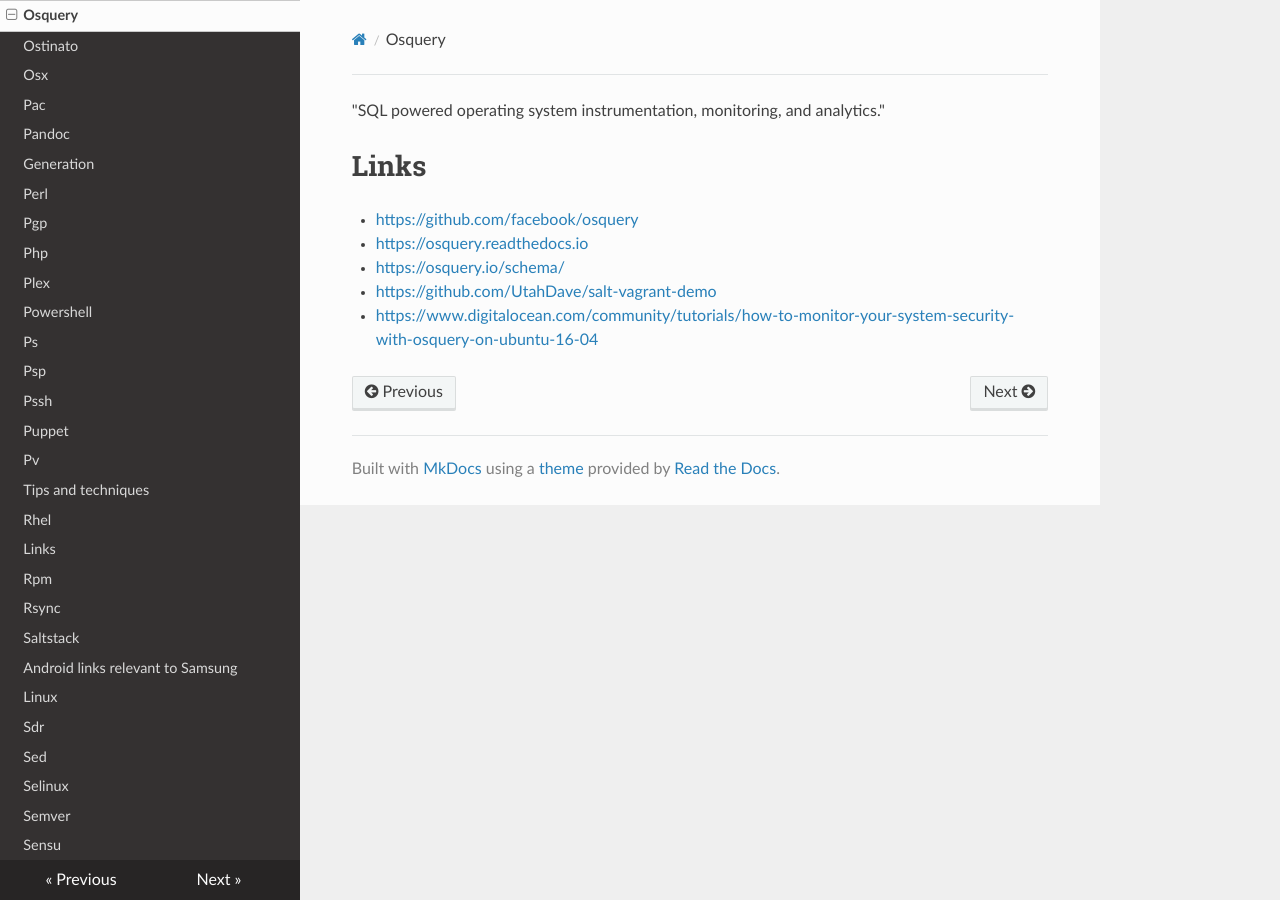
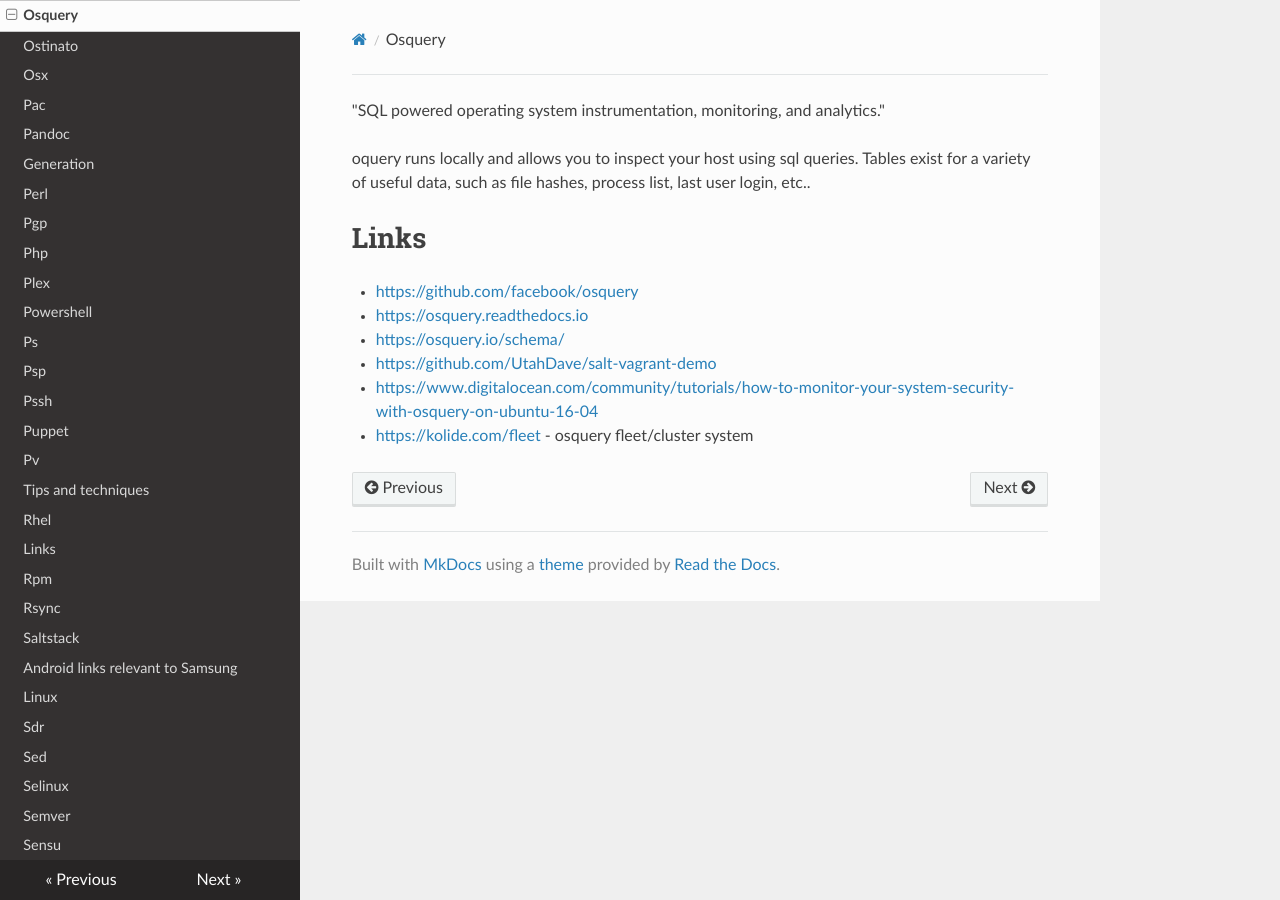
Before and after one commit to lando-cal/tech-notes, an MkDocs documentation site: the page built from docs/osquery.md, in a window 1280 px wide. Built offline with MkDocs 1.6.1, drawn with Linux system fonts in a browser that asks for light colours; nearby versions of some CDN libraries.

Commit message:
Add more notes

```diff
--- a/docs/osquery.md
+++ b/docs/osquery.md
@@ -1,4 +1,6 @@
 "SQL powered operating system instrumentation, monitoring, and analytics."
+
+oquery runs locally and allows you to inspect your host using sql queries. Tables exist for a variety of useful data, such as file hashes, process list, last user login, etc..
 
 # Links
 
@@ -7,3 +9,4 @@
 - <https://osquery.io/schema/>
 - <https://github.com/UtahDave/salt-vagrant-demo>
 - <https://www.digitalocean.com/community/tutorials/how-to-monitor-your-system-security-with-osquery-on-ubuntu-16-04>
+- <https://kolide.com/fleet> - osquery fleet/cluster system
```
